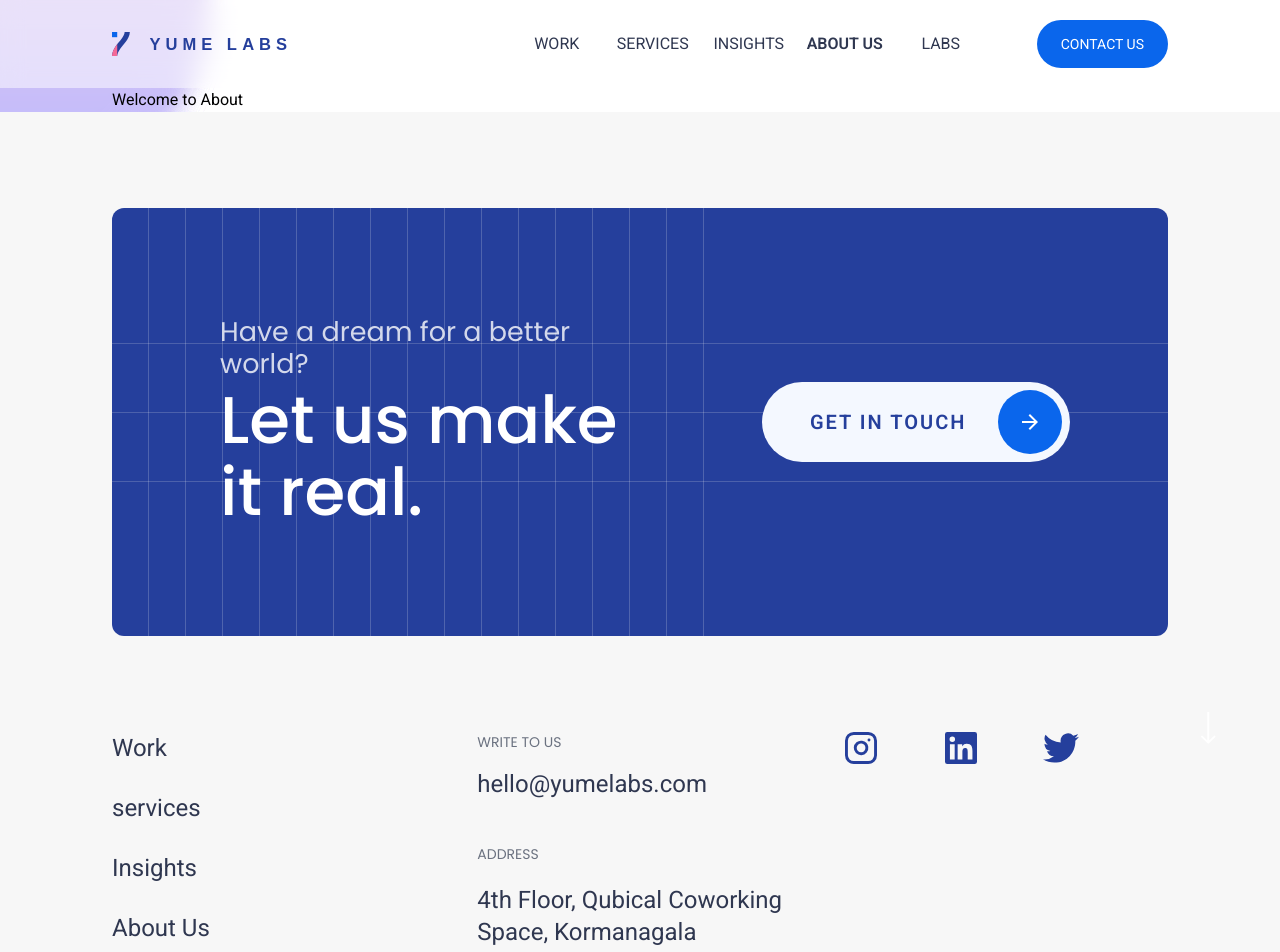
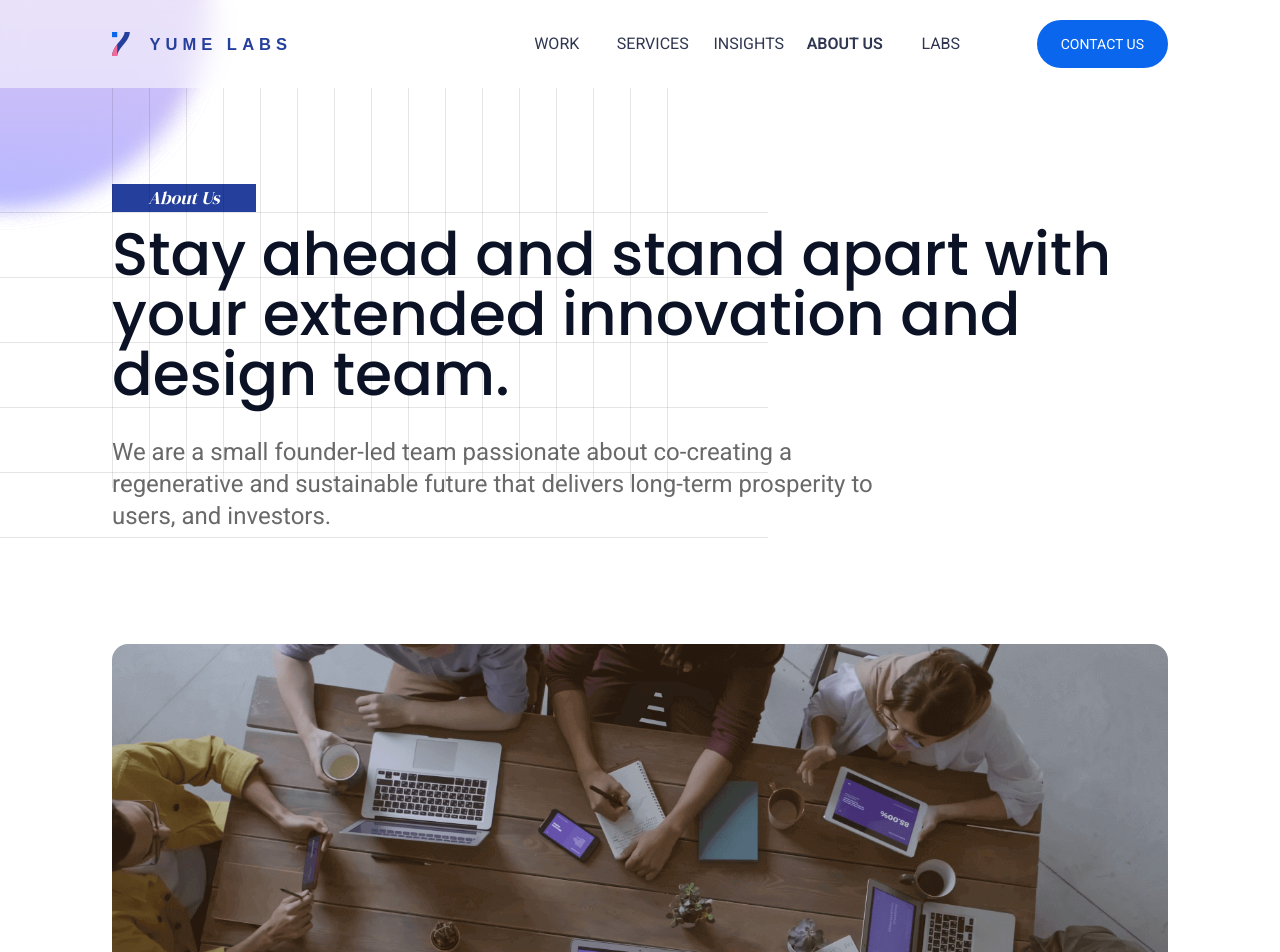
Before and after one commit to primathonacademy/april-batch-live-project, a React (Vite) app: page /about in a window 1280 px wide. Shown: the top 952 px of the page. Built offline with nearby package versions, Linux system fonts and the light colour scheme; a web font is replaced by a local one.

Commit message:
[Feature] : About us hero section

```diff
--- a/src/assets/index.js
+++ b/src/assets/index.js
@@ -2,6 +2,7 @@ export { default as workImg1 } from './homepage/our-work-1.png';
 export { default as workImg2 } from './homepage/our-work-2.png';
 export { default as workImg3 } from './homepage/our-work-3.png';
 export { default as workImg4 } from './homepage/our-work-4.png';
+export { default as GroupWorkingImage } from './aboutuspage/group-working-image.png';
 export { default as ourServiceImage1 } from './images/our-service-1.png';
 export { default as ourServiceImage2 } from './images/our-service-2.png';
 export { default as ourServiceImage3 } from './images/our-service-3.png';
--- a/src/pages/About/index.jsx
+++ b/src/pages/About/index.jsx
@@ -1,5 +1,49 @@
+import { useEffect } from 'react';
+import { GroupWorkingImage } from '../../assets';
+
 const About = () => {
-    return <div className="px-6 md:px-16 lg:px-20 xl:px-28 2xl:px-36">Welcome to About</div>;
+    useEffect(() => {
+        window.scrollTo(0, 0);
+    }, []);
+
+    const divVerticalElements = Array.from({ length: 16 }).map((_, index) => (
+        <div key={index} className="h-[50vh]  sm:h-[40vh] lg:h-[50vh] bg-black opacity-10 w-px mr-3"></div>
+    ));
+
+    const divHorizontalElements = Array.from({ length: 7 }).map((_, index) => (
+        <hr key={index} className="border-black opacity-10" />
+    ));
+    return (
+        <div>
+            <section>
+                <div className="px-9 md:px-16 lg:px-20 xl:px-28 2xl:px-36 py-12 md:pt-16 lg:pt-24 xl:pt-30 relative overflow-hidden">
+                    <div className="absolute left-0 top-[72px] sm:top-[72px] md:top-[88px] lg:top-[124px] 2xl:top-[130px] 3xl:top-43.5 flex flex-col gap-10 lg:gap-[47px] xl:gap-16 2xl:gap-[100px] w-full md:w-2/3 lg:w-3/5">
+                        {divHorizontalElements}
+                    </div>
+                    <div className="absolute top-0 w-full md:w-3/4 flex items-center gap-2 sm:gap-3 md:gap-3 lg:gap-4 xl:gap-6 2xl:gap-8">
+                        {divVerticalElements}
+                    </div>
+                    <h3 className="italic font-serif font-light text-center mb-2 xl:mb-3 2xl:mb-6 text-white w-28 md:w-32 lg:w-36 2xl:w-44 text-base lg:text-lg 2xl:text-2xl bg-accent-blue">
+                        About Us
+                    </h3>
+                    <p className="text-section-box-heading-color text-4xl font-poppins font-medium lg:text-5xl xl:text-6xl 2xl:text-7.5xl sm:w-11/12 xl:w-full leading-10 lg:leading-12 2xl:leading-tight">
+                        Stay ahead and stand apart with your extended innovation and design team.
+                    </p>
+                    <p className="text-our-service-paragraph text-lg xl:text-2xl leading-6 pt-9 md:pt-8 w-5/6 xl:w-3/4">
+                        We are a small founder-led team passionate about co-creating a regenerative and sustainable
+                        future that delivers long-term prosperity to users, and investors.
+                    </p>
+                </div>
+            </section>
+            <section className="h-159 xl:h-auto md:aspect-[2/1] px-9 md:px-16 lg:px-20 xl:px-28 2xl:px-36 overflow-hidden bg-white py-16">
+                <img
+                    src={GroupWorkingImage}
+                    alt="discussion in group with their laptop sitting on chairs"
+                    className="object-cover w-full h-full rounded-lg md:rounded-xl lg:rounded-2xl overflow-hidden"
+                />
+            </section>
+        </div>
+    );
 };
 
 export default About;
```
Also changed, not shown: src/assets/aboutuspage/group-working-image.png (added).
